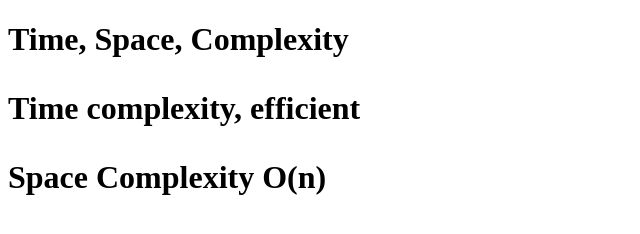
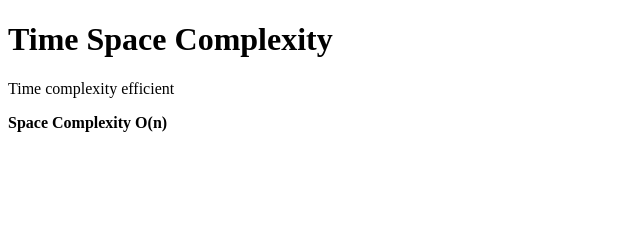
Before and after one commit to acciojob/time-and-space-complexity-UdayBari3421, a website: page main.html in a window 1280 px wide. Shown: the whole page, without its empty margins (0-640 px from the left). Drawn offline with Linux system fonts and the light colour scheme.

Commit message:
created a submission

```diff
--- a/main.html
+++ b/main.html
@@ -8,9 +8,9 @@
 
 <body>
 
-	<h1>Time, Space, Complexity
-	<p>Time complexity, efficient</p>
-	<p><b>Space Complexity<b> O(n)</p></h1>
+	<h1>Time Space Complexity</h1>
+	<p>Time complexity efficient</p>
+	<p><b>Space Complexity<b> O(n)</p>
 
 	<!-- the entire body must be written by student -->
     <script type="text/javascript" src="./script.js">
```
